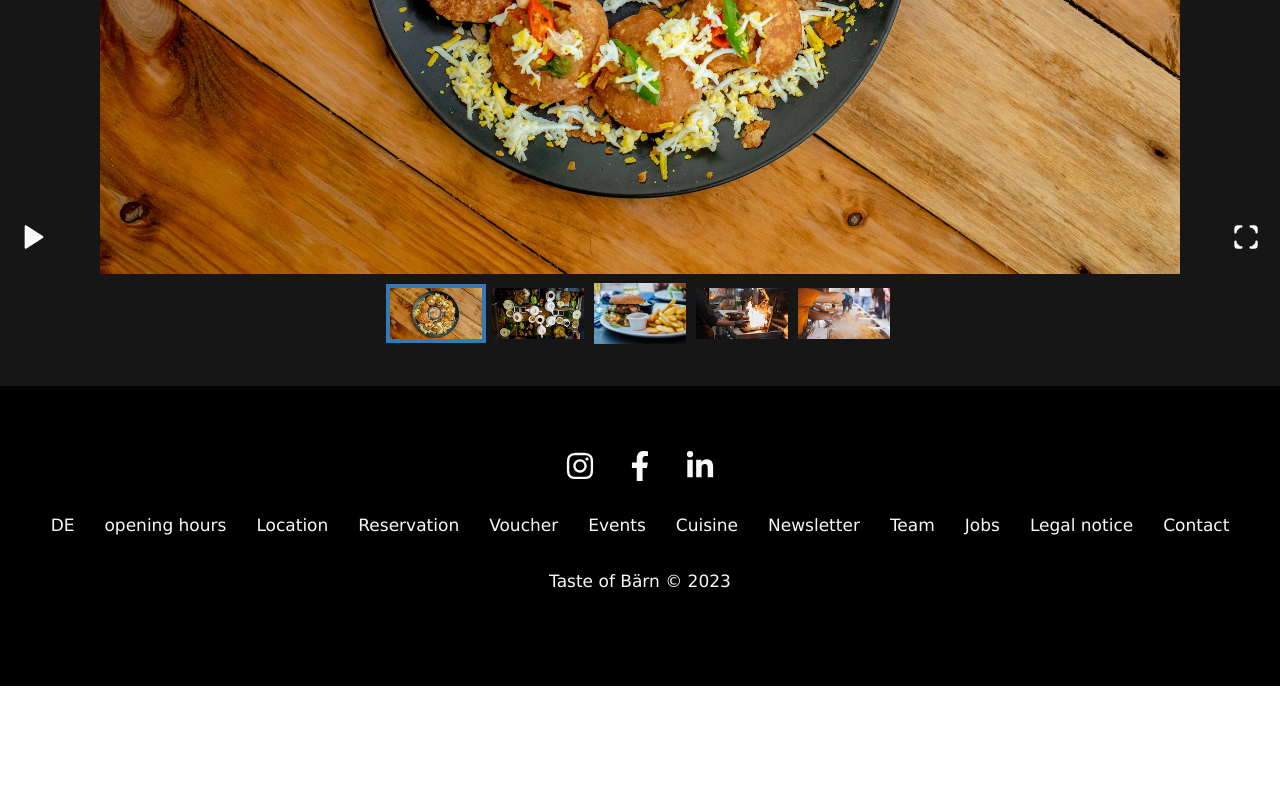
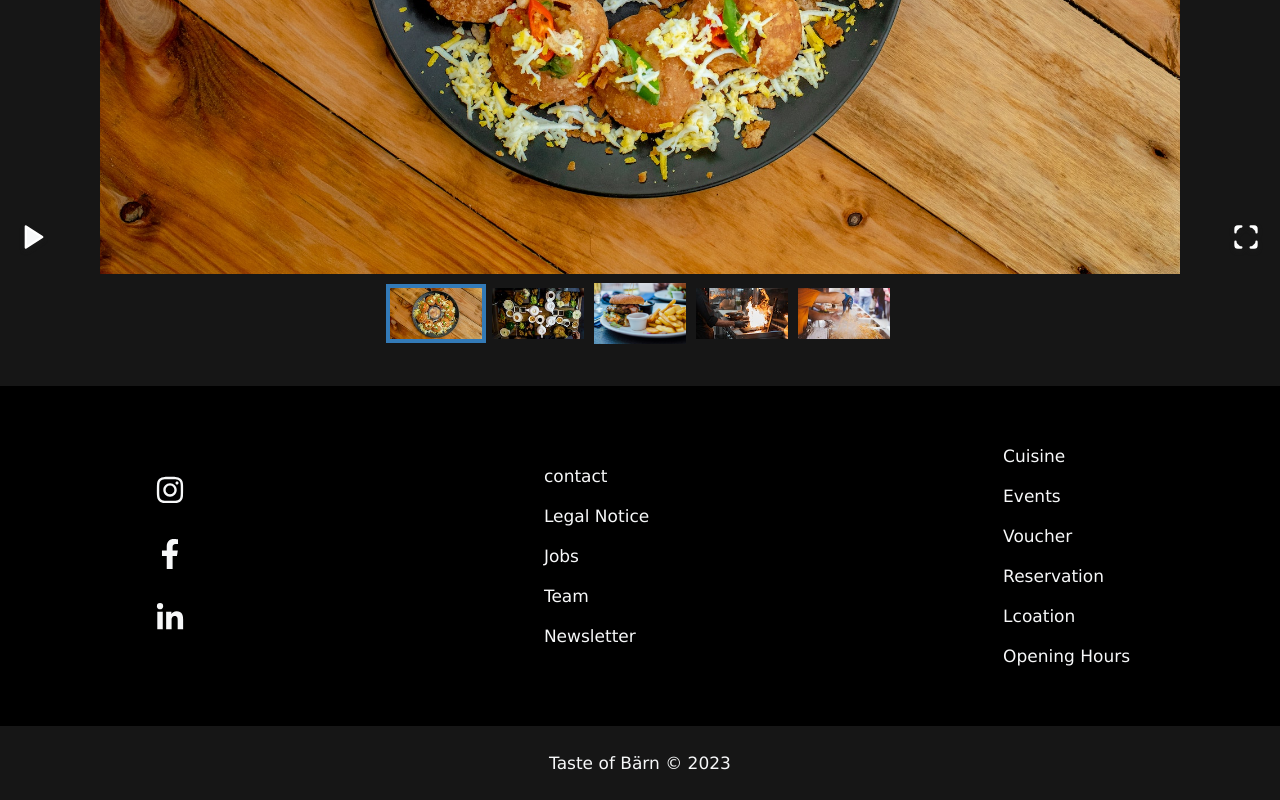
Before and after one commit to Cris-Omar/tasteofbaern, a React (Create React App) app: page / in a window 1280 px wide. Shown: the part 888-1688 px from the top of the page. Before the commit the page ends 1574 px from the top, so only its background shows below. Built offline with nearby package versions, Linux system fonts and the light colour scheme; grey boxes are pictures that could not be loaded.

Commit message:
divers translation and Footer adjustments

```diff
--- a/public/locales/en/translation.json
+++ b/public/locales/en/translation.json
@@ -1,9 +1,21 @@
 {
   "Welcome_Message": "Welcome to",
+  "Welcome_Text": "we will bring different streetfoods into one location, where you Eat. Drink. and Chill.",
+
   "Cuisine": "Cuisine",
   "Events": "Events",
   "Voucher": "Voucher",
   "Reservation": "Reservation",
   "Location": "Location",
-  "Opening_Hours": "Opening Hours"
+  "Opening_Hours": "Opening Hours",
+
+  "Contact": "contact",
+  "Legal_Notice": "Legal Notice",
+  "Jobs": "Jobs",
+  "Team": "Team",
+  "Newsletter": "Newsletter",
+
+  "Location_Message": "We are located in",
+  "Location_Text": "Open Google Maps to find the best route to us:"
+
 }
--- a/src/components/Footer.js
+++ b/src/components/Footer.js
@@ -6,34 +6,43 @@ import "../styles/style.css"
 import InstaIcon from "../assets/icons/InstagramIcon"
 import FacebookIcon from '../assets/icons/FacebookIcon'
 import LinkedInIcon from '../assets/icons/LinkedInIcon'
+import { useTranslation } from 'react-i18next'
 
 export default function Footer() {
+
+  const { t } = useTranslation();
 
   return (
 
     <div className='footer'>
+      <div className='footerImpresumGroup'>
         <div className='socialMedia'>
           <li><a target="_blank" rel="noreferrer" href='https://www.instagram.com/taste_of_baern/' ><InstaIcon /></a></li>
           <li><a target="_blank" rel="noreferrer" href='https://www.facebook.com/' ><FacebookIcon /></a></li>
           <li><a target="_blank" rel="noreferrer" href='https://www.linkedin.com/' ><LinkedInIcon /></a></li>
         </div>
 
-      <div className='impresum'>
-        <Link to="/contact">Contact</Link>
-        <Link to="/legalNotice">Legal notice</Link>
-        <Link to="/jobs">Jobs</Link>
-        <Link to="/team">Team</Link>
-        <Link to="/newsletter">Newsletter</Link>
-        <Link to="/cuisine">Cuisine</Link>
-        <Link to="/events">Events</Link>
-        <Link to="/voucher">Voucher</Link>
-        <Link to="/reservation">Reservation</Link>
-        <Link to="/location">Location</Link>
-        <Link to="/openinghours">opening hours</Link>
-        <Link to="/">DE</Link>
+        <div className='impresum1'>
+          <Link to="/contact">{t('Contact')}</Link>
+          <Link to="/legalNotice">{t('Legal_Notice')}</Link>
+          <Link to="/jobs">{t('Jobs')}</Link>
+          <Link to="/team">{t('Team')}</Link>
+          <Link to="/newsletter">{t('Newsletter')}</Link>
         </div>
 
+        <div className='impresum2'>
+          <Link to="/cuisine">{t('Cuisine')}</Link>
+          <Link to="/events">{t('Events')}</Link>
+          <Link to="/voucher">{t('Voucher')}</Link>
+          <Link to="/reservation">{t('Reservation')}</Link>
+          <Link to="/location">{t('Lcoation')}</Link>
+          <Link to="/openinghours">{t('Opening_Hours')}</Link>
+        </div>
+      </div>
+
+      <div className='copyright'>
         <p>Taste of Bärn &copy; 2023</p>
+      </div>
     </div>
   )
 }
--- a/src/index.js
+++ b/src/index.js
@@ -35,5 +35,4 @@ root.render(
         </ThemeProvider>
       </React.StrictMode>
     </Suspense>
-
 );
--- a/src/pages/Home.js
+++ b/src/pages/Home.js
@@ -19,7 +19,7 @@ export default function Home() {
 
     <h2>{t('Welcome_Message')}</h2>
         {theme === "Light" ? <LogoforLight /> : <LogoforDark /> }
-      <p>we will bring different streetfoods into one location, where you Eat. Drink. and Chill.</p>
+      <p>{t('Welcome_Text')}</p>
         <Gallery />
     </div>
   )
--- a/src/pages/Location.js
+++ b/src/pages/Location.js
@@ -1,12 +1,15 @@
 import "../styles/style.css"
 import { Link } from "react-router-dom"
+import { useTranslation } from "react-i18next"
 
 export default function Location(){
+
+  const { t } = useTranslation();
 
   return(
     <div className="location">
 
-      <h3>We are located in </h3>
+      <h3>{t('Location_Message')}</h3>
       <Link  to="https://www.google.com/maps/place/Humboldtstrasse+10,+3013+Bern/@46.9529987,7.4539296,17" target="_blank">humboldtstrasse 10, 3013 Bern</Link>
 
       <div className="frame">
@@ -20,9 +23,8 @@ export default function Location(){
         >
        </iframe>
       </div>
-
-      <p>Open Google Maps to find the best route to us:</p>
-      <Link to="https://www.google.com/maps/place/Humboldtstrasse+10,+3013+Bern/@46.9529987,7.4539296,17" target="_blank">Open Google Maps</Link>
+      <p>{t('Location_Text')}</p>
+      <Link to="https://www.google.com/maps/place/Humboldtstrasse+10,+3013+Bern/@46.9529987,7.4539296,17" target="_blank">Google Maps</Link>
     </div>
   )
 }
--- a/src/styles/_footer.scss
+++ b/src/styles/_footer.scss
@@ -1,27 +1,28 @@
 .footer {
-    width: 100%;
-    height: 250px;
-    background-color: $SecLightColor;
-    text-align: center;
-    color: $SecDarkColor;
+    min-height: 250px;
     padding-top: 50px;
+    display: flex;
     flex-direction: column;
-    p {
-      font-size: 17px;
-      color: $SecDarkColor;
-    }
 
+    .footerImpresumGroup {
+      width: 1000px;
+      display: flex;
+      text-align: left;
+      flex-direction: row;
+      align-items: center;
+      padding-bottom: 50px;
+      margin-left: auto;
+      margin-right: auto;
+
+      justify-content: space-between;
       .socialMedia {
-      position: relative;
         display: flex;
-      justify-content: center;
-
+        flex-direction: column;
         li{
           list-style: none;
           margin: 7px;
           border-radius: 50%;
           &:hover {
-          background-color: $SecLightColor;
             filter: brightness(0.9);
             cursor: pointer;
             transition-timing-function: ease;
@@ -44,22 +45,45 @@
         }
       }
 
-    .impresum {
-      color: $SecDarkColor;
-      display: inline-block;
+      .impresum1 {
+        display: flex;
+        flex-direction: column;
 
         a {
-        padding: 15px;
+          padding: 10px;
           text-decoration: none;
-        color: $SecDarkColor;
           float:right;
           &:hover {
-          background-color: $SecLightColor;
             filter: brightness(0.9);
             cursor: pointer;
             transition-timing-function: ease;
             transition-duration: 0.6s;
           }
+        }
+      }
+
+      .impresum2 {
+        display: flex;
+        flex-direction: column;
+        a {
+          padding: 10px;
+          text-decoration: none;
+          float:right;
+          &:hover {
+            filter: brightness(0.9);
+            cursor: pointer;
+            transition-timing-function: ease;
+            transition-duration: 0.6s;
+          }
+        }
+      }
+    }
+
+    .copyright {
+
+      p {
+        font-size: 17px;
+        padding: 10px;
       }
     }
   }
--- a/src/styles/_navbar.scss
+++ b/src/styles/_navbar.scss
@@ -50,6 +50,7 @@
           appearance: button;
           outline: none;
           font-size: 15px;
+
           option {
             padding: 10px;
             color: inherit;
--- a/src/styles/_themes.scss
+++ b/src/styles/_themes.scss
@@ -97,9 +97,9 @@
 
   .footer{
     background-color: $SecDarkColor;
-    p {
-      color: $SecLightColor;
-    }
+    .footerImpresumGroup {
+
+
       .socialMedia {
         li{
           &:hover {
@@ -114,13 +114,26 @@
           }
         }
       }
-    .impresum {
+      .impresum1 {
         a {
           &:hover{
             color: $SecDarkColor;
             background-color: $ColorOnHover;
           }
         }
+      }
+      .impresum2 {
+        a {
+          &:hover{
+            color: $SecDarkColor;
+            background-color: $ColorOnHover;
+          }
+        }
+      }
+    }
+    .copyright {
+      color: $SecLightColor;
+      background-color: $PrimDarkColor;
     }
   }
 
@@ -223,6 +236,7 @@
   }
 
   .footer{
+    background-color: $SecLightColor;
     .socialMedia {
       background-color: $SecLightColor;
       li{
@@ -246,6 +260,10 @@
         }
       }
     }
+    .copyright {
+      color: $SecLightColor;
+      background-color: $PrimLightColor;
+    }
   }
 
   .nomatch {
--- a/src/styles/style.css
+++ b/src/styles/style.css
@@ -111,64 +111,83 @@
 }
 
 .footer {
-  width: 100%;
-  height: 250px;
-  background-color: #F7F8F9;
-  text-align: center;
-  color: #000000;
+  min-height: 250px;
   padding-top: 50px;
+  display: flex;
   flex-direction: column;
 }
-.footer p {
-  font-size: 17px;
-  color: #000000;
+.footer .footerImpresumGroup {
+  width: 1000px;
+  display: flex;
+  text-align: left;
+  flex-direction: row;
+  align-items: center;
+  padding-bottom: 50px;
+  margin-left: auto;
+  margin-right: auto;
+  justify-content: space-between;
 }
-.footer .socialMedia {
-  position: relative;
+.footer .footerImpresumGroup .socialMedia {
   display: flex;
-  justify-content: center;
+  flex-direction: column;
 }
-.footer .socialMedia li {
+.footer .footerImpresumGroup .socialMedia li {
   list-style: none;
   margin: 7px;
   border-radius: 50%;
 }
-.footer .socialMedia li:hover {
-  background-color: #F7F8F9;
+.footer .footerImpresumGroup .socialMedia li:hover {
   filter: brightness(0.9);
   cursor: pointer;
   transition-timing-function: ease;
   transition-duration: 0.6s;
 }
-.footer .socialMedia li svg {
+.footer .footerImpresumGroup .socialMedia li svg {
   fill: #000000;
   width: 30px;
   height: 30px;
   padding: 8px;
   border-radius: 10px;
 }
-.footer .socialMedia li svg:hover {
+.footer .footerImpresumGroup .socialMedia li svg:hover {
   fill: #161616;
   cursor: pointer;
   transition-timing-function: ease;
   transition-duration: 0.6s;
 }
-.footer .impresum {
-  color: #000000;
-  display: inline-block;
+.footer .footerImpresumGroup .impresum1 {
+  display: flex;
+  flex-direction: column;
 }
-.footer .impresum a {
-  padding: 15px;
+.footer .footerImpresumGroup .impresum1 a {
+  padding: 10px;
   text-decoration: none;
-  color: #000000;
   float: right;
 }
-.footer .impresum a:hover {
-  background-color: #F7F8F9;
+.footer .footerImpresumGroup .impresum1 a:hover {
   filter: brightness(0.9);
   cursor: pointer;
   transition-timing-function: ease;
   transition-duration: 0.6s;
+}
+.footer .footerImpresumGroup .impresum2 {
+  display: flex;
+  flex-direction: column;
+}
+.footer .footerImpresumGroup .impresum2 a {
+  padding: 10px;
+  text-decoration: none;
+  float: right;
+}
+.footer .footerImpresumGroup .impresum2 a:hover {
+  filter: brightness(0.9);
+  cursor: pointer;
+  transition-timing-function: ease;
+  transition-duration: 0.6s;
+}
+.footer .copyright p {
+  font-size: 17px;
+  padding: 10px;
 }
 
 @media screen and (max-width: 478px) {
@@ -265,21 +284,26 @@
 #Dark .footer {
   background-color: #000000;
 }
-#Dark .footer p {
-  color: #F7F8F9;
-}
-#Dark .footer .socialMedia li:hover {
+#Dark .footer .footerImpresumGroup .socialMedia li:hover {
   background-color: grey;
 }
-#Dark .footer .socialMedia li svg {
+#Dark .footer .footerImpresumGroup .socialMedia li svg {
   fill: #F7F8F9;
 }
-#Dark .footer .socialMedia li svg:hover {
+#Dark .footer .footerImpresumGroup .socialMedia li svg:hover {
   fill: #000000;
 }
-#Dark .footer .impresum a:hover {
+#Dark .footer .footerImpresumGroup .impresum1 a:hover {
   color: #000000;
   background-color: grey;
+}
+#Dark .footer .footerImpresumGroup .impresum2 a:hover {
+  color: #000000;
+  background-color: grey;
+}
+#Dark .footer .copyright {
+  color: #F7F8F9;
+  background-color: #161616;
 }
 #Dark .nomatch {
   background-color: #161616;
@@ -362,6 +386,9 @@
 #Light .contactForm .object input, #Light .contactForm .object textarea {
   background-color: #F7F8F9;
 }
+#Light .footer {
+  background-color: #F7F8F9;
+}
 #Light .footer .socialMedia {
   background-color: #F7F8F9;
 }
@@ -376,6 +403,10 @@
 }
 #Light .footer .impresum a:hover {
   background-color: grey;
+}
+#Light .footer .copyright {
+  color: #F7F8F9;
+  background-color: #FFFDFA;
 }
 #Light .nomatch {
   background-color: #FFFDFA;
```
Also changed, not shown: public/locales/de/translation.json (+13 -1 lines), public/locales/es/translation.json (+12 -1 lines), public/locales/fr/translation.json (+13 -1 lines), 1 other file (tests, documents, lock files or other folders). Lines whose indentation alone changed are shown as unchanged.
